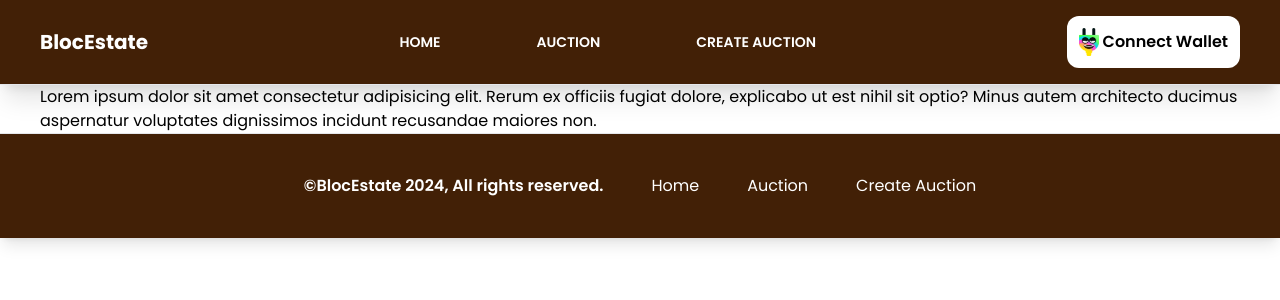
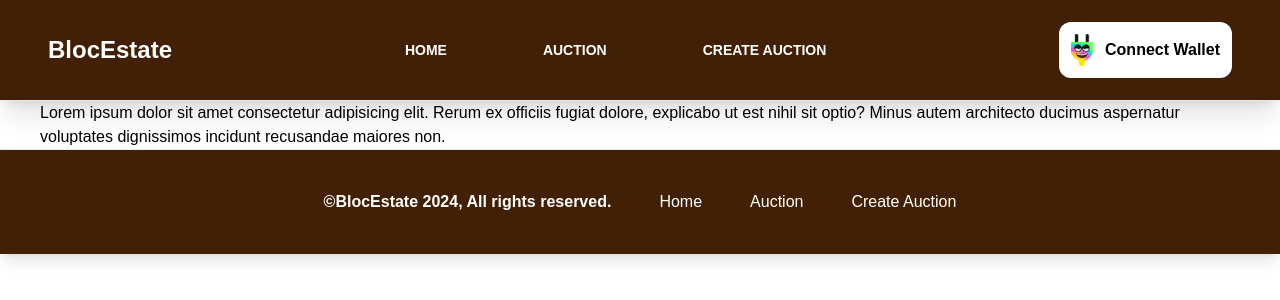
Before and after one commit to LouisFernando1204/blocestate-dapp, a React (Vite) app: page / in a window 1280 px wide. Shown: the top 300 px of the page. Built offline with nearby package versions, Linux system fonts and the light colour scheme.

Commit message:
dummy data attributes; navbar adjustment

```diff
--- a/src/components/fixed/Navbar.jsx
+++ b/src/components/fixed/Navbar.jsx
@@ -7,8 +7,8 @@ const Navbar = () => {
     <div
       className={`-mx-10 bg-darkBrown text-white border-b border-n-6 shadow-xl`}
     >
-      <div className="flex items-center px-10">
-        <h1 className="font-bold text-xl">BlocEstate</h1>
+      <div className="flex items-center px-12 py-2">
+        <h1 className="font-bold text-2xl">BlocEstate</h1>
 
         <nav
           className={`fixed top-[5rem] left-0 right-0 bottom-0 bg-n-8 lg:static lg:flex lg:mx-auto lg:bg-transparent`}
@@ -25,8 +25,8 @@ const Navbar = () => {
             ))}
           </div>
         </nav>
-        <button className="bg-white p-3 rounded-xl hover:scale-105 duration-200 flex flex-row space-x-1 items-center">
-            <img src={plug} alt="plug" className="h-7"/>
+        <button className="bg-white p-3 rounded-xl hover:scale-105 duration-200 flex flex-row space-x-1 items-center gap-2">
+            <img src={plug} alt="plug" className="h-8"/>
             <h1 className="text-black font-semibold">Connect Wallet</h1>
         </button>
       </div>
--- a/src/index.css
+++ b/src/index.css
@@ -1,4 +1,6 @@
-@import url("https://fonts.googleapis.com/css2?family=Poppins:wght@400;500;600;700;800;900&display=swap");
+/* @import url("https://fonts.googleapis.com/css2?family=Poppins:wght@400;500;600;700;800;900&display=swap"); */
+/* @import url('https://fonts.googleapis.com/css2?family=Lato:ital,wght@0,100;0,300;0,400;0,700;0,900;1,100;1,300;1,400;1,700;1,900&display=swap'); */
+@import url('https://fonts.googleapis.com/css2?family=Lato:ital,wght@0,100;0,300;0,400;0,700;0,900;1,100;1,300;1,400;1,700;1,900&family=Montserrat:ital,wght@0,100..900;1,100..900&display=swap');
 
 @tailwind base;
 @tailwind components;
--- a/src/views/Auction.jsx
+++ b/src/views/Auction.jsx
@@ -1,4 +1,14 @@
 const Auction = () => {
+  const dummyData = {
+    ICP_UserBalance: 100,
+    propertyAuctionCard: [
+      { address: "Bikini Bottom No. 42", type: "Secret Formula Hunter", startBid_amount: 5, startBid_Date: "2024-05-05", endBit_Date: "2024-05-19", image: "https://static.wikia.nocookie.net/spongebob/images/7/78/The_Chum_Bucket_in_the_3rd_Movie.png/revision/latest/scale-to-width/360?cb=20230531053911", area: 240},
+      { address: "International House II, 45 Jurye-ro", type: "Student Dormitory", startBid_amount: 25, startBid_Date: "2024-05-8", endBit_Date: "2024-05-22", image: "https://i.namu.wiki/i/qW2jMif6OYol0suRznfNCRWwxxoPJkfz26RP2CFBytbiDxXfXzVljtawQnSUfSVAvbUjiRW6hKWvASvIR7QPRg.webp" , area: 2000},
+      { address: "Jl. HR Muhammad No. 25, Pradahkalikendal", type: "Surga Dunia", startBid_amount: 200, startBid_Date: "2024-05-19", endBit_Date: "2024-06-01", image: "https://imgcdn.espos.id/@espos/images/2022/10/gacoan.jpg" , area: 1250},
+      { address: "Jl. Gajahmada No.107, Miroto", type: "Resto Lumpia", startBid_amount: 175, startBid_Date: "2024-05-8", endBit_Date: "2024-05-22", image: "https://indonesiatraveler.id/wp-content/uploads/2020/03/Lunpia-Cik-Me-Me3.jpg" , area: 1089},
+    ],
+  };
+
   return (
     <div>Auction</div>
   )
--- a/src/views/AuctionDetail.jsx
+++ b/src/views/AuctionDetail.jsx
@@ -1,4 +1,17 @@
 const AuctionDetail = () => {
+  const dummyData = {
+    booksUploaded: 24,
+    donationCount: 3,
+    pointGain: 235,
+    pointDonation: 437,
+    tasks: [
+      { title: "Donate a total of 500 points", completed: false, points: 50 },
+      { title: "Update profile bio", completed: true, points: 10 },
+      { title: "Nggarahi Joren", completed: true, points: 20 },
+      { title: "Minta ditraktir Joren", completed: true, points: 20 },
+    ],
+  };
+
   return (
     <div>AuctionDetail</div>
   )
```
